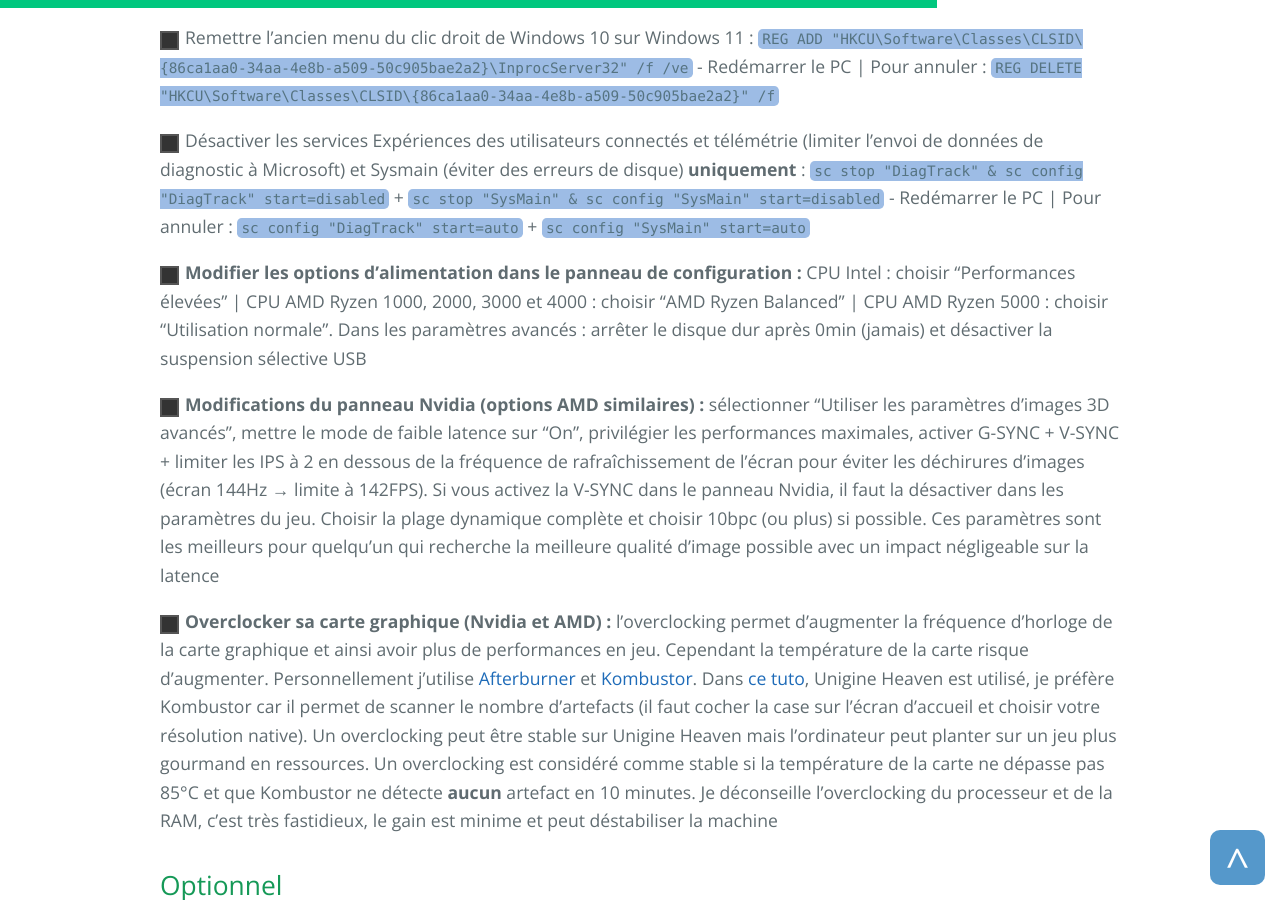
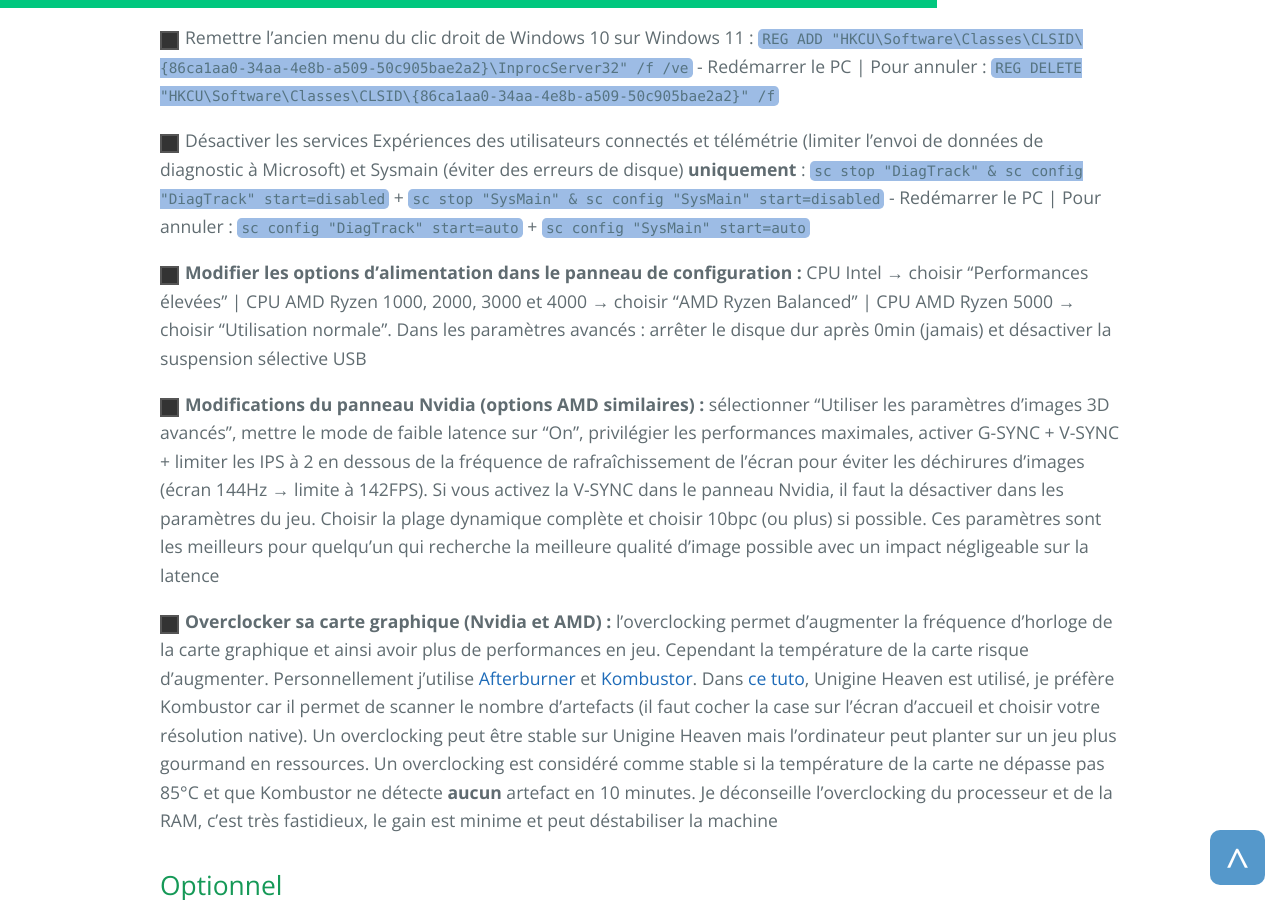
Before and after one commit to PouletEnSlip/pouletenslip.github.io, a Jekyll site: the page built from pages/opti/index.md, in a window 1280 px wide and 900 px high, scrolled down 3131 px. Built offline with Jekyll 4.4.1, drawn with Linux system fonts in a browser that asks for light colours; comment, search, counter and statistics services are not loaded.

Commit message:
Update index.md

```diff
--- a/pages/opti/index.md
+++ b/pages/opti/index.md
@@ -57,7 +57,7 @@ Pensez à éteindre votre ordinateur la nuit, ne le mettez pas en veille pour pr
 
 <input type="checkbox" class="check-with-label"><label class="label-for-check">Désactiver les services Expériences des utilisateurs connectés et télémétrie (limiter l'envoi de données de diagnostic à Microsoft) et Sysmain (éviter des erreurs de disque) **uniquement** : `sc stop "DiagTrack" & sc config "DiagTrack" start=disabled` + `sc stop "SysMain" & sc config "SysMain" start=disabled` - Redémarrer le PC | Pour annuler : `sc config "DiagTrack" start=auto` + `sc config "SysMain" start=auto`</label>
 
-<input type="checkbox" class="check-with-label"><label class="label-for-check">**Modifier les options d’alimentation dans le panneau de configuration :** CPU Intel : choisir "Performances élevées" | CPU AMD Ryzen 1000, 2000, 3000 et 4000 : choisir "AMD Ryzen Balanced" | CPU AMD Ryzen 5000 : choisir "Utilisation normale". Dans les paramètres avancés : arrêter le disque dur après 0min (jamais) et désactiver la suspension sélective USB</label>
+<input type="checkbox" class="check-with-label"><label class="label-for-check">**Modifier les options d’alimentation dans le panneau de configuration :** CPU Intel → choisir "Performances élevées" | CPU AMD Ryzen 1000, 2000, 3000 et 4000 → choisir "AMD Ryzen Balanced" | CPU AMD Ryzen 5000 → choisir "Utilisation normale". Dans les paramètres avancés : arrêter le disque dur après 0min (jamais) et désactiver la suspension sélective USB</label>
 
 <input type="checkbox" class="check-with-label"><label class="label-for-check">**Modifications du panneau Nvidia (options AMD similaires) :** sélectionner "Utiliser les paramètres d’images 3D avancés", mettre le mode de faible latence sur "On", privilégier les performances maximales, activer G-SYNC + V-SYNC + limiter les IPS à 2 en dessous de la fréquence de rafraîchissement de l’écran pour éviter les déchirures d’images (écran 144Hz → limite à 142FPS). Si vous activez la V-SYNC dans le panneau Nvidia, il faut la désactiver dans les paramètres du jeu. Choisir la plage dynamique complète et choisir 10bpc (ou plus) si possible. Ces paramètres sont les meilleurs pour quelqu'un qui recherche la meilleure qualité d'image possible avec un impact négligeable sur la latence</label>
 
```
